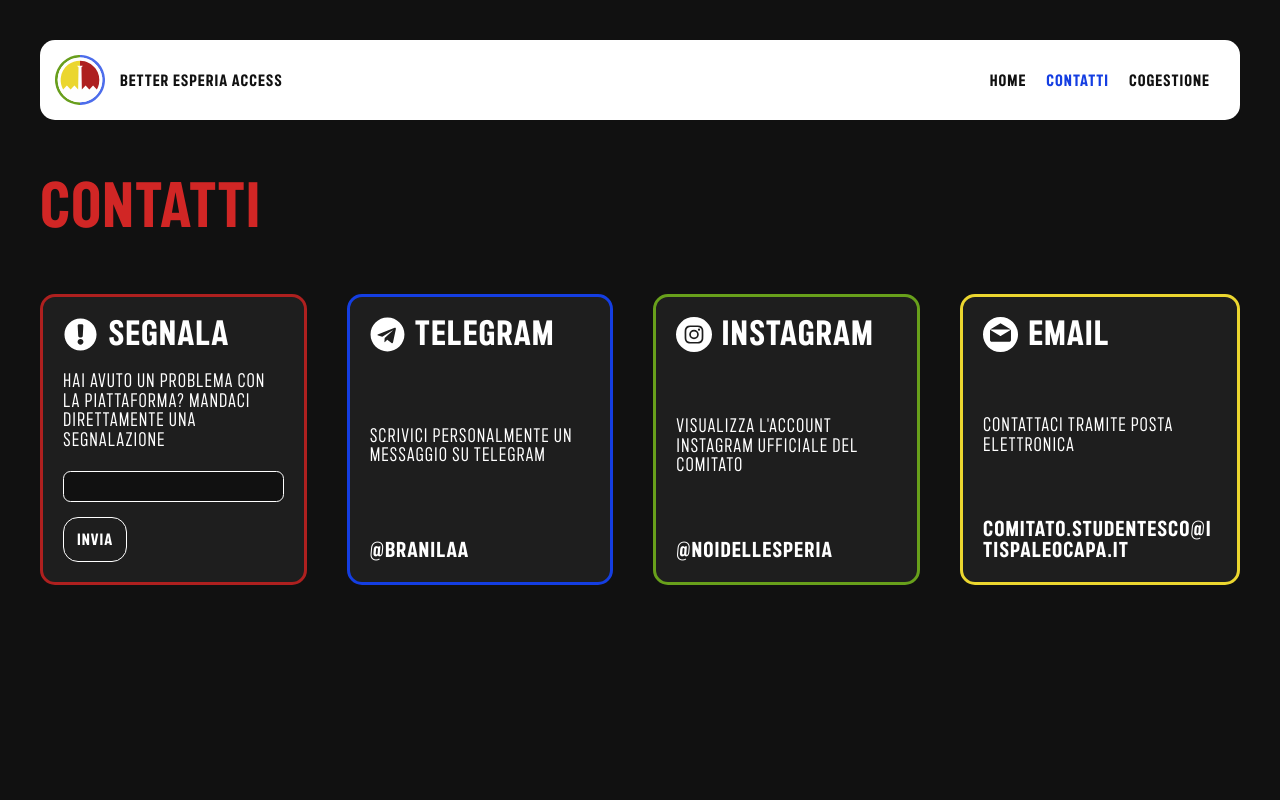
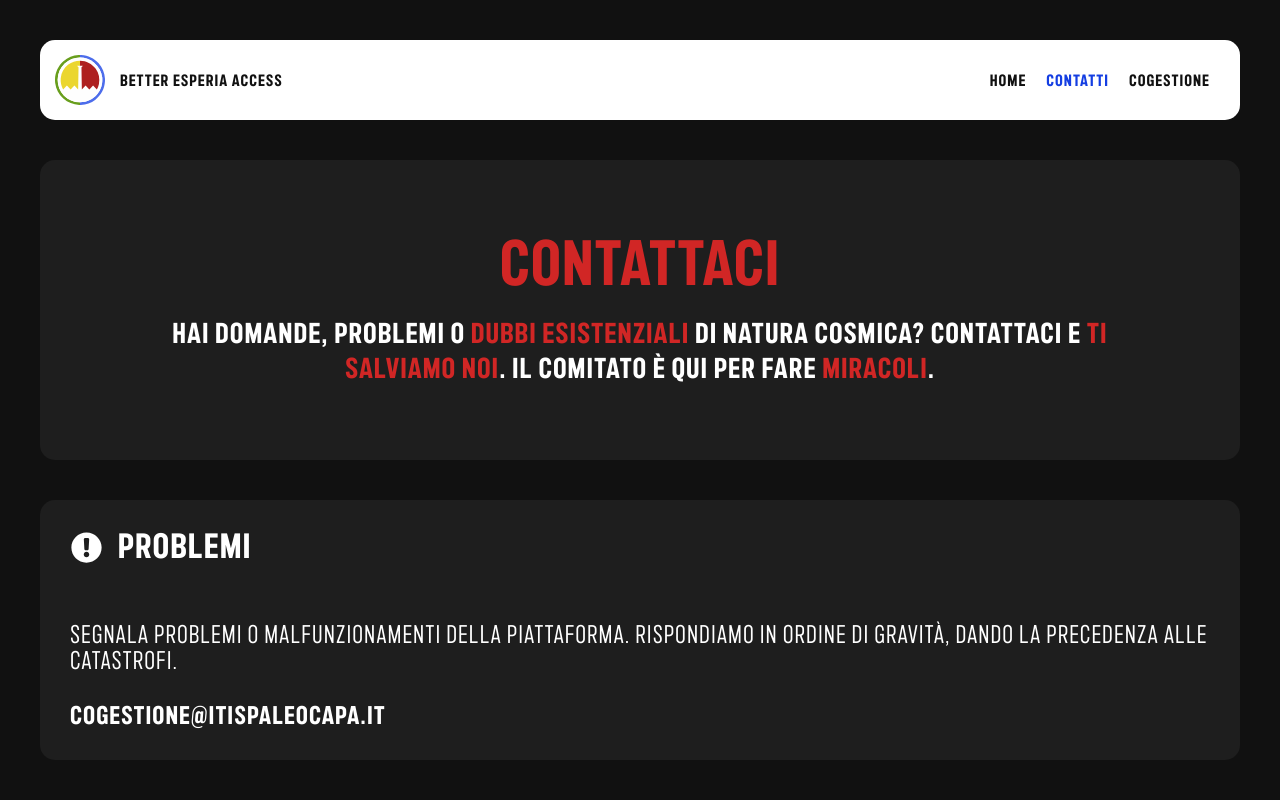
Before and after one commit to branila/bea, a SvelteKit app: page /contacts in a window 1280 px wide. Shown: the top 800 px of the page. Built offline with nearby package versions, Linux system fonts and the light colour scheme.

Commit message:
modified contact page

```diff
--- /dev/null
+++ b/src/lib/components/contacts/Card.svelte
@@ -0,0 +1,89 @@
+<script lang="ts">
+  let {
+    title,
+    description,
+    contact,
+    href,
+    src
+  }: {
+    title: string;
+    description: string;
+    contact: string;
+    href: string;
+    src: string;
+  } = $props();
+</script>
+
+<div class="card">
+    <div class="title">
+        <img {src} alt="Card icon" />
+
+        <h1>{title}</h1>
+    </div>
+
+    <div class="infos">
+        <p>{description}</p>
+
+        <a {href}>{contact}</a>
+    </div>
+</div>
+
+<style>
+    .card {
+        display: flex;
+        justify-content: space-between;
+        flex-direction: column;
+        gap: 40px;
+        padding: 30px;
+        border-radius: 15px;
+        width: calc(100% / 4 - 20px);
+        min-height: calc((100svh / 2) - 140px);
+        width: 100%;
+        background-color: var(--grey);
+        color: var(--white);
+    }
+
+    .title {
+        display: flex;
+        align-items: center;
+        gap: 15px;
+    }
+
+    img {
+        height: max(28px, 20px + 1vw);
+        width: max(28px, 20px + 1vw);
+        filter: invert();
+    }
+
+    h1 {
+        font-size: max(24px, 16px + 1.5vw);
+    }
+
+    .infos {
+        height: 100%;
+        display: flex;
+        flex-direction: column;
+        justify-content: space-between;
+        gap: 30px;
+    }
+
+
+    p {
+        font-size: max(12px, 16px + 0.75vw);
+        font-weight: normal;
+    }
+
+    a {
+        font-size: max(12px, 16px + 0.75vw);
+        word-wrap: break-word;
+        overflow-wrap: break-word;
+        max-width: 100%;
+        flex-shrink: 1; /* magic fuckery because text wrap didn't work */
+    }
+
+    @media (max-width: 900px) {
+        .card {
+            width: 100%;
+        }
+    }
+</style>
--- /dev/null
+++ b/src/lib/components/contacts/Cards.svelte
@@ -0,0 +1,60 @@
+<script lang="ts">
+  import Card from "$components/contacts/Card.svelte"
+</script>
+
+<div class="cards">
+    <Card
+        title="Problemi"
+        description="Segnala problemi o malfunzionamenti della piattaforma. Rispondiamo in ordine di gravità, dando la precedenza alle catastrofi."
+        contact="cogestione@itispaleocapa.it"
+        href="mailto:cogestione@itispaleocapa.it"
+        src="/images/contacts/alert.svg"
+    />
+
+    <Card
+        title="Instagram"
+        description="Dai un'occhiata al nostro profilo instagram per ricevere aggiornamenti e per ricordarci che dobbiamo ancora rispondere alla tua domanda."
+        contact="@noidellesperia"
+        href="https://www.instagram.com/noidellesperia/"
+        src="/images/contacts/instagram.svg"
+    />
+
+    <Card
+        title="Email"
+        description="Scrivi qualcosa di intelligente al comitato studentesco. Rispondiamo soltanto alle email con meno di due errori grammaticali."
+        contact="comitato.studentesco@itispaleocapa.it"
+        href="mailto:comitato.studentesco@itispaleocapa.it"
+        src="/images/contacts/email.svg"
+    />
+
+    <Card
+        title="Telegram"
+        description="Hai una domanda o un dubbio? Contatta un amministratore su telegram e scoprirai se potevi arrivarci da solo"
+        contact="@branilaa"
+        href="https://t.me/branilaa"
+        src="/images/contacts/telegram.svg"
+    />
+</div>
+
+<style>
+    .cards {
+        height: 50%;
+        display: grid;
+        grid-template-columns: repeat(2, 1fr);
+        gap: 40px;
+        align-items: center;
+    }
+
+    @media (max-width: 1300px) {
+        .cards {
+            grid-template-columns: 1fr;
+        }
+    }
+
+    @media (max-width: 600px) {
+        .cards {
+            gap: 20px;
+        }
+    }
+
+</style>
--- a/src/lib/components/contacts/ContactCard.svelte
+++ /dev/null
@@ -1,83 +0,0 @@
-<script lang="ts">
-  let {
-    title,
-    description,
-    contact,
-    color,
-    href,
-    border,
-    src
-  }: {
-    title: string;
-    description: string;
-    contact: string;
-    color: string;
-    href: string;
-    border: string;
-    src: string;
-  } = $props();
-</script>
-
-<div class="card" style:background-color={color} style:border-color={border}>
-  <div class="title-row">
-    <img {src} alt="" />
-    <h1>{title}</h1>
-  </div>
-
-  <p>{description}</p>
-
-  <a {href}>{contact}</a>
-</div>
-
-<style>
-  .card {
-    padding: 20px;
-    border-radius: 15px;
-    border: 3px solid;
-    display: flex;
-    gap: 20px;
-    flex-direction: column;
-    justify-content: space-between;
-    width: calc(100% / 4 - 20px);
-  }
-
-  .title-row {
-    display: flex;
-    align-items: center;
-    gap: 10px;
-  }
-  img {
-    height: max(24px, 16px + 1.5vw);
-    width: max(24px, 16px + 1.5vw);
-    object-fit: fill;
-    filter: invert(1);
-  }
-
-  h1 {
-    font-size: max(24px, 16px + 1.5vw);
-  }
-
-  p {
-    font-size: max(16px, 10px + 0.75vw);
-    font-weight: normal;
-  }
-
-  a {
-    font-size: max(20px, 12px + 0.75vw);
-    word-wrap: break-word;
-    overflow-wrap: break-word;
-    max-width: 100%;
-    flex-shrink: 1; /* magic fuckery because text wrap didn't work */
-  }
-
-  a:hover {
-    color: var(--blue);
-    transition: 0.2s;
-  }
-
-  @media (max-width: 900px) {
-    .card {
-      width: 100%;
-    }
-  }
-</style>
--- a/src/lib/components/contacts/FormCard.svelte
+++ /dev/null
@@ -1,89 +0,0 @@
-<script lang="ts">
-  import SimpleButton from "$components/reusables/SimpleButton.svelte";
-
-  let {
-    title,
-    description,
-    color,
-    border,
-    src,
-    action
-  }: {
-    title: string;
-    description: string;
-    color: string;
-    border: string;
-    src: string;
-    action: string;
-  } = $props();
-</script>
-
-<div class="card" style:background-color={color} style:border-color={border}>
-  <div class="title-row">
-    <img {src} alt="" />
-    <h1>{title}</h1>
-  </div>
-
-  <p>{description}</p>
-
-  <form {action} method="post">
-    <input type="text" name="report" id="report" required/>
-    <SimpleButton accent="var(--red)">Invia</SimpleButton>
-  </form>
-</div>
-
-<style>
-  .card {
-    padding: 20px;
-    border-radius: 15px;
-    border: 3px solid;
-    display: flex;
-    gap: 20px;
-    flex-direction: column;
-    justify-content: space-between;
-    width: calc(100% / 4 - 20px);
-  }
-
-  .title-row {
-    display: flex;
-    align-items: center;
-    gap: 10px;
-  }
-  img {
-    height: max(24px, 16px + 1.5vw);
-    width: max(24px, 16px + 1.5vw);
-    object-fit: fill;
-    filter: invert(1);
-  }
-
-  h1 {
-    font-size: max(24px, 16px + 1.5vw);
-  }
-
-  p {
-    font-size: max(16px, 10px + 0.75vw);
-    font-weight: normal;
-  }
-
-  @media (max-width: 900px) {
-    .card {
-      width: 100%;
-    }
-  }
-
-  #report {
-    background-color: var(--black);
-    display: block;
-    width: 100%;
-    border: 1px solid var(--white);
-    border-radius: 7.5px;
-    text-transform: none;
-    color: var(--white);
-    margin-bottom: 15px;
-    font-size: max(16px, 10px + 0.75vw);
-    font-weight: normal;
-    padding: 2.5px;
-  }
-
-
-</style>
--- /dev/null
+++ b/src/lib/components/contacts/Header.svelte
@@ -0,0 +1,52 @@
+<header>
+    <h1>
+        Contattaci
+    </h1>
+
+    <p>
+        Hai domande, problemi o <span class="accent">dubbi esistenziali</span>
+        di natura cosmica? Contattaci e <span class="accent">ti salviamo noi</span>.
+        Il comitato è qui per fare <span class="accent">miracoli</span>.
+    </p>
+</header>
+
+<style>
+    header {
+        display: flex;
+        flex-direction: column;
+        align-items: center;
+        justify-content: center;
+        min-height: calc(50vh - 100px);
+        gap: 20px;
+        background-color: var(--grey);
+        border-radius: 15px;
+        padding: 40px;
+    }
+
+    header h1 {
+        display: flex;
+        align-items: center;
+        justify-content: center;
+        color: var(--red);
+        font-size: max(24px, 32px + 2.5vw);
+        filter: brightness(1.2);
+    }
+
+    header p {
+        line-height: 1.2;
+        font-size: max(12px, 16px + 1vw);
+        width: min(100%, 1000px);
+        text-align: center;
+    }
+
+    .accent {
+        color: var(--red);
+        filter: brightness(1.2);
+    }
+
+    @media (max-width: 600px) {
+        header {
+            gap: 10px;
+        }
+    }
+</style>
--- a/src/routes/contacts/+page.svelte
+++ b/src/routes/contacts/+page.svelte
@@ -1,51 +1,11 @@
 <script lang="ts">
-  import ContactCard from "$components/contacts/ContactCard.svelte";
-  import FormCard from "$components/contacts/FormCard.svelte";
+  import Header from "$components/contacts/Header.svelte"
+  import Cards from "$components/contacts/Cards.svelte"
 </script>
 
 <main>
-  <h1>Contatti</h1>
-
-  <div class="cards">
-    <FormCard
-      title="Segnala"
-      description="Hai avuto un problema con la piattaforma? Mandaci direttamente una segnalazione"
-      color="var(--grey)"
-      border="var(--red)"
-      src="/images/contacts/alert.svg"
-      action="?/sendReport"
-    />
-
-    <ContactCard
-      title="Telegram"
-      description="Scrivici personalmente un messaggio su Telegram"
-      color="var(--grey)"
-      contact="@branilaa"
-      href="https://t.me/branilaa"
-      border="var(--blue)"
-      src="/images/contacts/telegram.svg"
-    />
-
-    <ContactCard
-      title="Instagram"
-      description="Visualizza l'account Instagram ufficiale del Comitato"
-      color="var(--grey)"
-      contact="@noidellesperia"
-      href="https://www.instagram.com/noidellesperia/"
-      border="var(--green)"
-      src="/images/contacts/instagram.svg"
-    />
-
-    <ContactCard
-      title="Email"
-      description="Contattaci tramite posta elettronica"
-      color="var(--grey)"
-      contact="comitato.studentesco@itispaleocapa.it"
-      href="mailto:comitato.studentesco@itispaleocapa.it"
-      border="var(--yellow)"
-      src="/images/contacts/mail.svg"
-    />
-  </div>
+    <Header/>
+    <Cards/>
 </main>
 
 <style>
@@ -55,31 +15,8 @@
         gap: 40px;
     }
 
-  .cards {
-    display: flex;
-    gap: 40px;
-  }
-
-  h1 {
-    color: var(--red);
-    font-size: max(24px, 32px + 2.5vw);
-    margin-top: 15px;
-    margin-bottom: 15px;
-    filter: brightness(1.2);
-  }
-
-  @media (max-width: 900px) {
+    @media (max-width: 600px) {
         main {
-      gap: 20px;
-    }
-
-    .cards {
-      flex-direction: column;
-    }
-  }
-
-  @media (max-width: 600px) {
-    .cards {
             gap: 20px;
         }
     }
```
Also changed, not shown: src/routes/contacts/+page.server.ts (+5 -5 lines), static/images/contacts/email.svg (renamed from static/images/contacts/mail.svg). Lines whose indentation alone changed are shown as unchanged.
